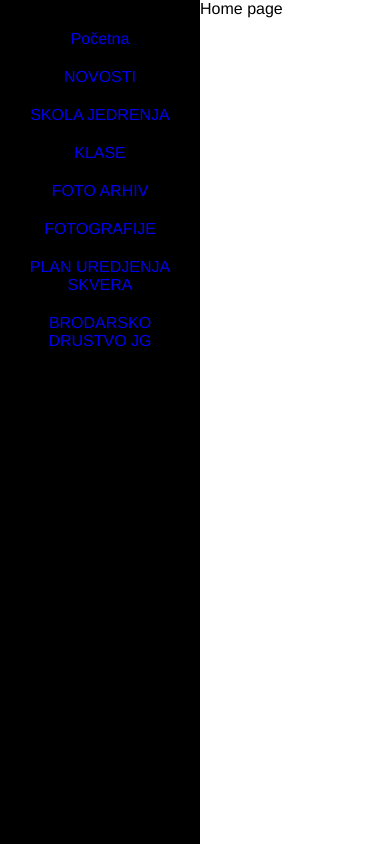
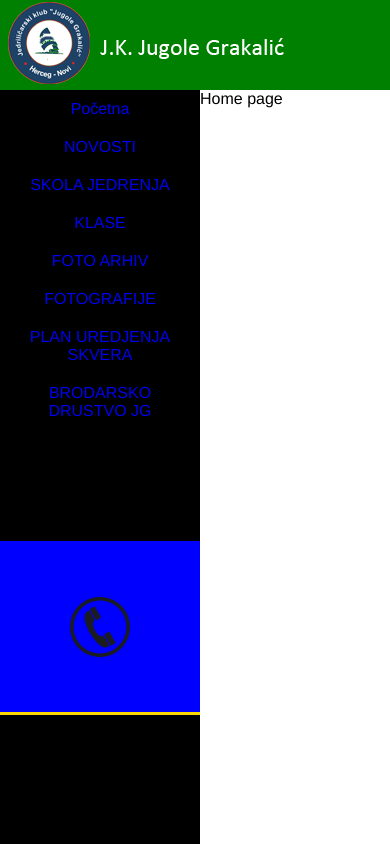
Before and after one commit to Binsr/Website---JK-Jugole-Grakalic-, a Vue app: page / in a window 390 px wide. Built offline with nearby package versions, Linux system fonts and the light colour scheme.

Commit message:
Responsive added

```diff
--- a/src/App.vue
+++ b/src/App.vue
@@ -1,6 +1,8 @@
 <template>
   <div  id="app">
     <div class="app-container">
+      <div class='header-component'> <Header> </Header> </div>
+      <div class='contact-component'> <Contact> </Contact> </div>
       <div class='main-menu-component'><MainMenu> </MainMenu></div>
       <div class='page-component'><router-view/></div>
       <div class='footer-component'> <Footer> </Footer> </div>
@@ -10,10 +12,12 @@
 <script>
 import MainMenu from './components/simple_site_components/MainMenu.vue'
 import Footer from './components/simple_site_components/Footer.vue'
+import Header from './components/simple_site_components/Header.vue'
+import Contact from './components/simple_site_components/Contact.vue'
 export default {
   name: 'App',
   components: {
-    MainMenu, Footer
+    MainMenu, Footer, Header, Contact
   }
 }
 </script>
@@ -34,24 +38,32 @@
   height: 100vh;
   display: grid;
   grid-template-columns: 1fr;
-  grid-template-rows: auto 1fr 100px;
+  grid-template-rows: auto auto 1fr 200px;
   grid-template-areas:
-      'header'
-      'mainContent'
-      'footer';
+      'header contact'
+      'mainMenu mainMenu'
+      'mainContent mainContent'
+      'footer footer';
 }
-.main-menu-component{grid-area: header;}
+
+.header-component{grid-area: header;}
+.main-menu-component{grid-area: mainMenu;}
 .page-component{grid-area: mainContent;}
-.footer-component{grid-area: footer;}
+.footer-component{grid-area: footer;border-width: 3px 0 0 0;border-style: solid; border-color: gold;}
+
 
 @media only screen and (max-width: 1280px) {
   .app-container{
     grid-template-columns: 200px auto auto;
-    grid-template-rows: auto auto 100px;
+    grid-template-rows: auto auto auto auto;
     grid-template-areas:
-                    'header mainContent mainContent'
-                    'header mainContent mainContent'
-                    'footer footer footer';
+                    'header header header'
+                    'mainMenu mainContent mainContent'
+                    'contact mainContent mainContent'
+                    'footer mainContent mainContent';
+  }
+  .page-component{
+    overflow: scroll;
   }
 }
 
--- /dev/null
+++ b/src/components/simple_site_components/Contact.vue
@@ -0,0 +1,24 @@
+<template>
+  <div class='contact-container'>
+      <img style="width: 60px;margin: auto" src="@/assets/contactIcon.png">
+  </div>
+</template>
+
+<script>
+// @ is an alias to /src
+
+export default {
+  name: 'Contact',
+  components: {}
+}
+</script>
+
+<style scoped>
+
+.contact-container{
+    background-color: blue;
+    height: 100%;
+    display: flex;
+}
+
+</style>
--- /dev/null
+++ b/src/components/simple_site_components/Header.vue
@@ -0,0 +1,24 @@
+<template>
+  <div class='header-container'>
+      <img src="@/assets/logo.png">
+
+  </div>
+</template>
+
+<script>
+// @ is an alias to /src
+
+export default {
+  name: 'Header',
+  components: {}
+}
+</script>
+
+<style scoped>
+
+.header-container{
+    background-color: green;
+    height: 100%;
+}
+
+</style>
--- a/src/components/simple_site_components/MainMenu.vue
+++ b/src/components/simple_site_components/MainMenu.vue
@@ -44,7 +44,6 @@
 .main-menu-container{
   width: 100%;
   display: flex;
-  padding-top: 20px;
   background-color: black;
   justify-content: center;
 }
```
Also changed, not shown: src/assets/contactIcon.png (added), src/assets/logo.png.
